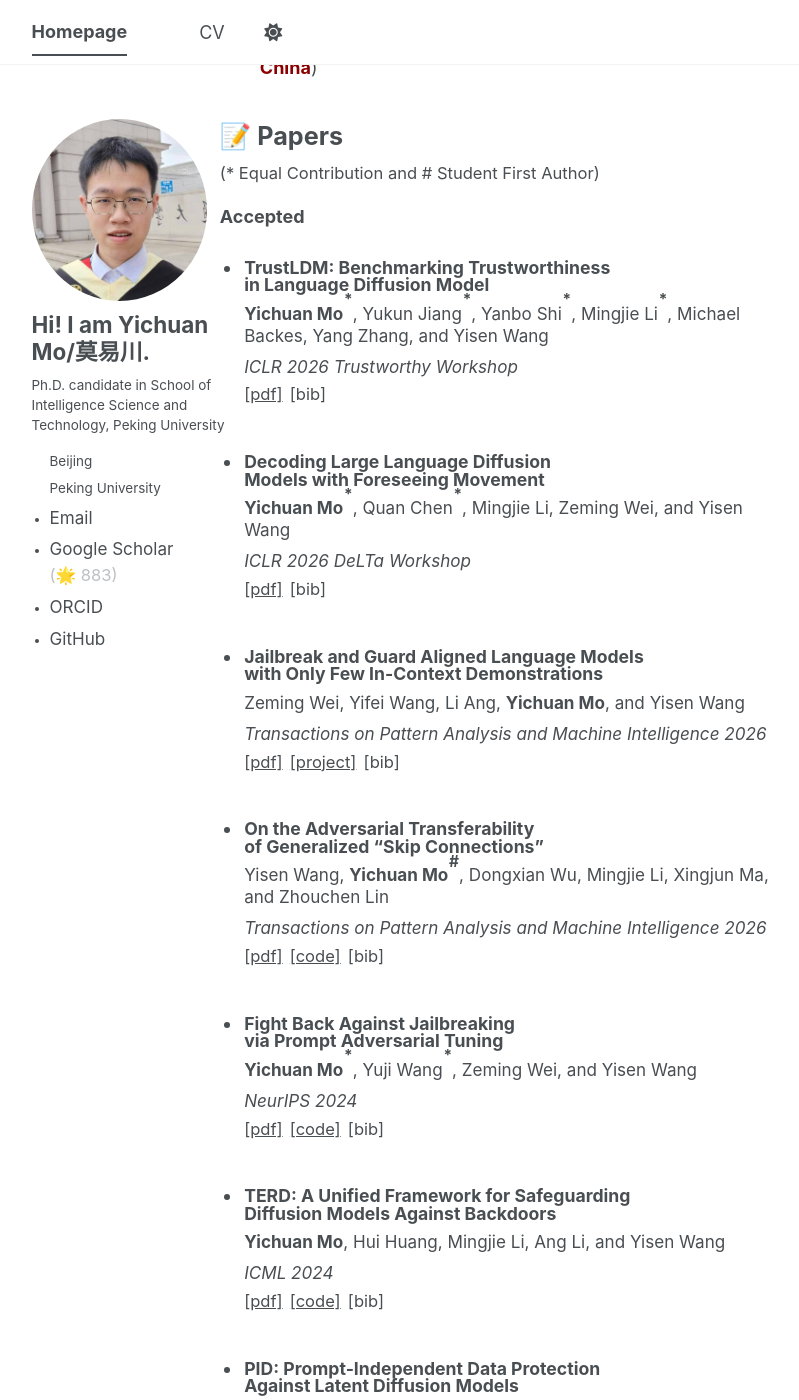
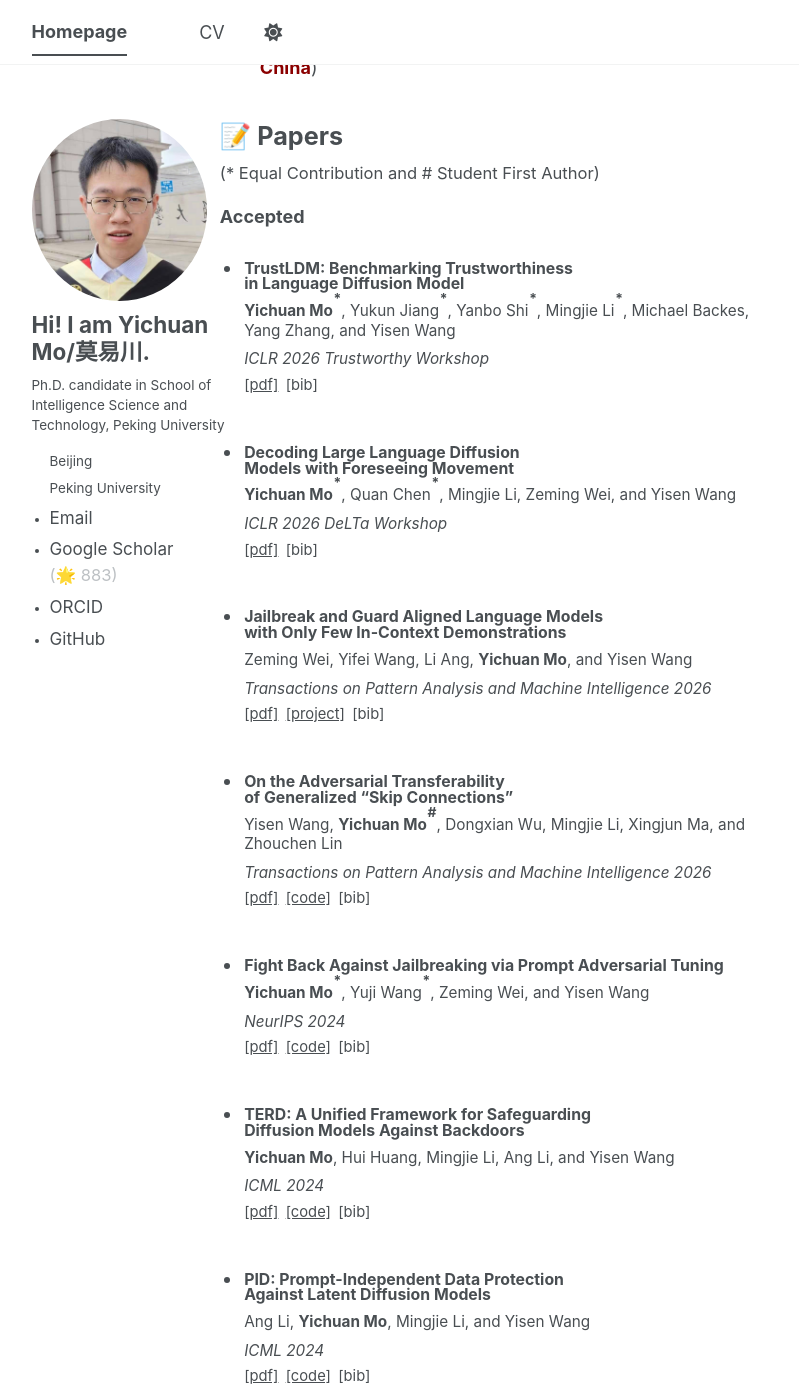
Before and after one commit to mo666666/mo666666.github.io, a Jekyll site: the page built from _pages/about.md, in a window 1280 px wide and 1400 px high, scrolled down 1389 px. Shown: the whole window, without its empty margins (164-963 px from the left). Built offline with Jekyll 4.4.1, drawn with Linux system fonts in a browser that asks for light colours; a script bundle is joined from its source files by our own code; library files that are not in the unit come from our copies.

Commit message:
commit font size

```diff
--- a/_sass/layout/_publications.scss
+++ b/_sass/layout/_publications.scss
@@ -73,7 +73,7 @@
 
 .publication-entry__title {
   margin: 0;
-  font-size: 0.98rem;
+  font-size: 0.88rem;
   font-weight: 700;
   line-height: 1.28;
   text-wrap: balance;
@@ -84,7 +84,7 @@
 .page__content .publication-entry__authors,
 .page__content .publication-entry__venue {
   margin: 0;
-  font-size: 0.95rem;
+  font-size: 0.85rem;
   line-height: 1.28;
 }
 
@@ -130,7 +130,7 @@
   background: transparent;
   color: var(--global-text-color);
   font-family: inherit;
-  font-size: 0.92rem;
+  font-size: 0.82rem;
   line-height: 1.28;
   text-decoration: none;
   cursor: pointer;
@@ -144,7 +144,7 @@
 
 .publication-links__bib-trigger {
   font: inherit;
-  font-size: 0.92rem;
+  font-size: 0.82rem;
 }
 
 /* ==========================================================================
```
